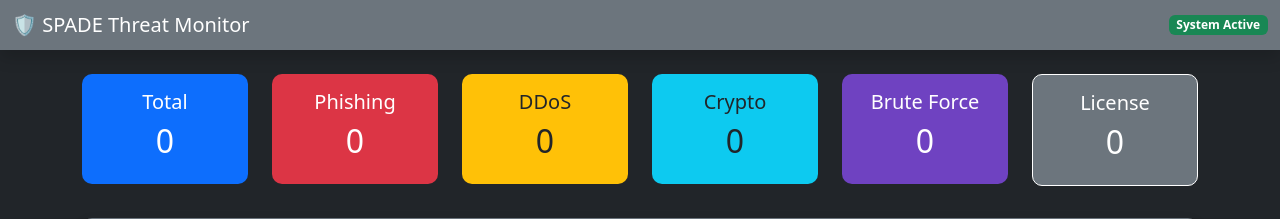
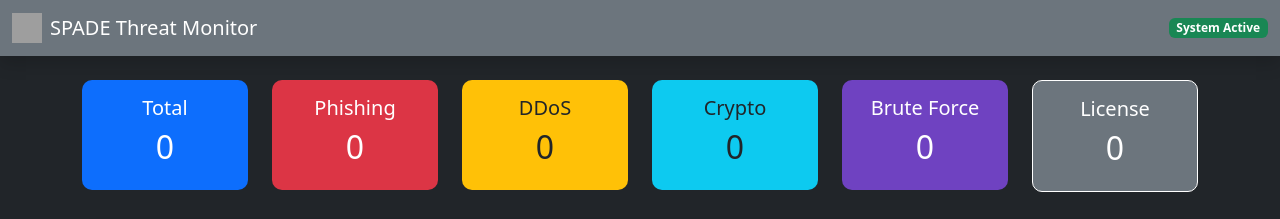
Before and after one commit to Suphatt130/SeniorProject, a Flask app: page / in a window 1280 px wide. Shown: the top 219 px of the page. Run offline with Flask 3, Linux system fonts and the light colour scheme; data that the repository does not hold is empty; grey boxes are pictures that could not be loaded.

Commit message:
Change some web components

```diff
--- a/SeniorCode/web/templates/index.html
+++ b/SeniorCode/web/templates/index.html
@@ -4,6 +4,9 @@
     <meta charset="UTF-8">
     <meta name="viewport" content="width=device-width, initial-scale=1.0">
     <title>SPADE Security Dashboard</title>
+
+    <link rel="icon" type="image/png" href="{{ url_for('static', filename='logo.png') }}">
+
     <link href="https://cdn.jsdelivr.net/npm/bootstrap@5.3.0/dist/css/bootstrap.min.css" rel="stylesheet">
     <script src="https://cdn.jsdelivr.net/npm/chart.js"></script>
     <link rel="stylesheet" href="{{ url_for('static', filename='style.css') }}">
@@ -12,7 +15,10 @@
 
     <nav class="navbar navbar-dark bg-secondary mb-4 shadow">
         <div class="container-fluid">
-            <span class="navbar-brand mb-0 h1">🛡️ SPADE Threat Monitor</span>
+            <a class="navbar-brand d-flex align-items-center" href="#">
+                <img src="{{ url_for('static', filename='logo.png') }}" alt="Logo" width="30" height="30" class="d-inline-block align-text-top me-2">
+                SPADE Threat Monitor
+            </a>
             <span class="badge bg-success" id="status-badge">System Active</span>
         </div>
     </nav>
```
